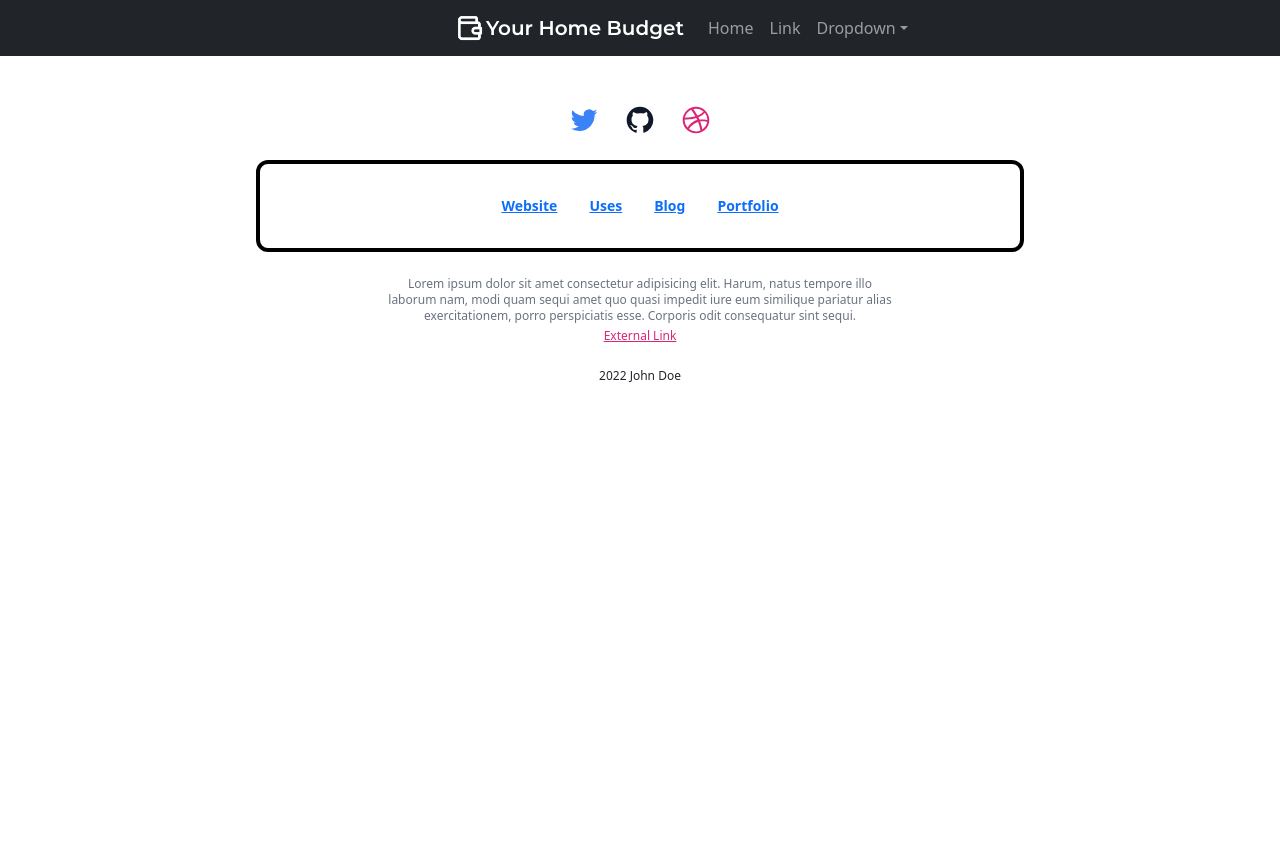
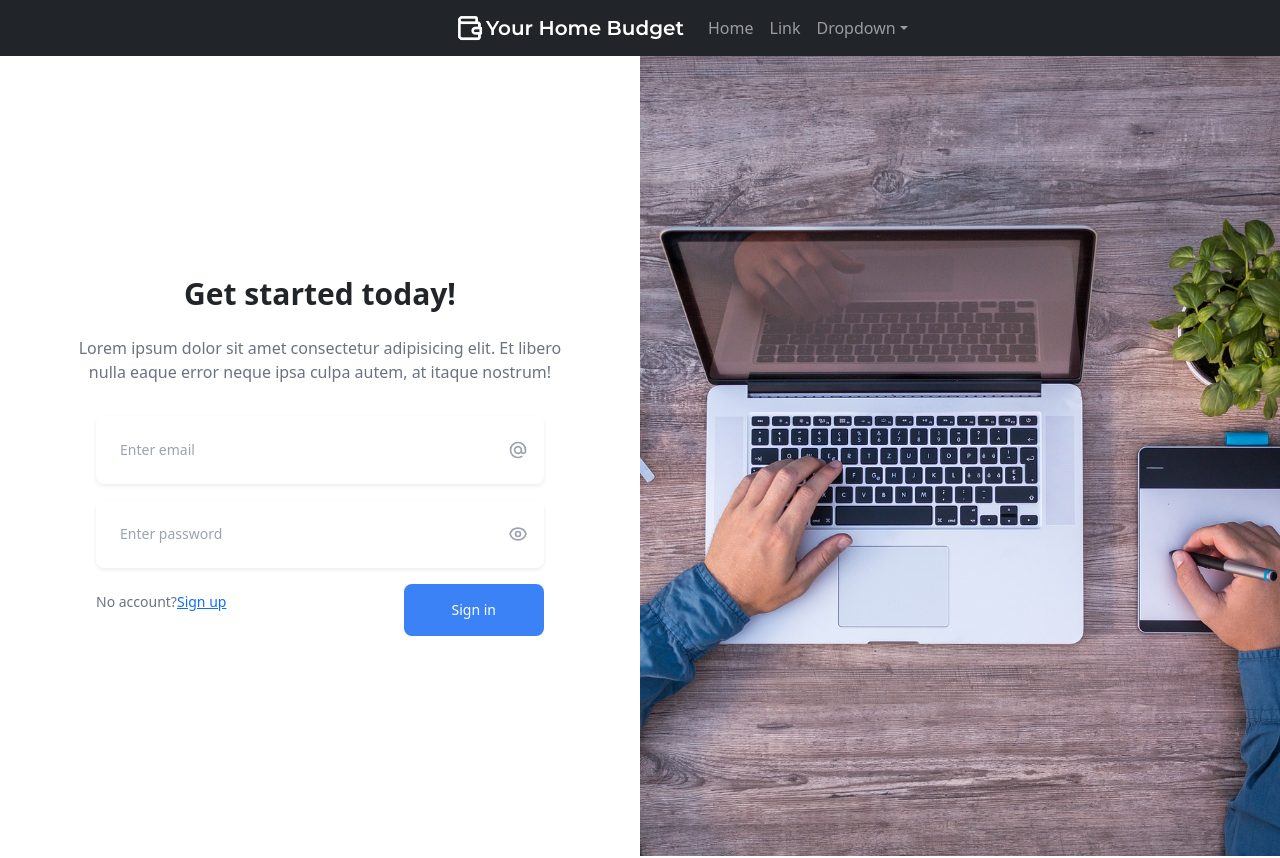
Before and after one commit to cukier91/home_budget, a React (Create React App) app: page /register in a window 1280 px wide. Shown: the top 858 px of the page. Before the commit the page ends 800 px from the top, so only its background shows below. Built offline with nearby package versions, Linux system fonts and the light colour scheme; a web font is replaced by a local one.

Commit message:
Register page

```diff
--- a/package.json
+++ b/package.json
@@ -3,7 +3,10 @@
   "version": "0.1.0",
   "private": true,
   "dependencies": {
+    "@headlessui/react": "^1.6.5",
+    "@heroicons/react": "^1.0.6",
     "@supabase/supabase-js": "^1.35.3",
+    "@tailwindcss/forms": "^0.5.2",
     "@testing-library/jest-dom": "^5.16.4",
     "@testing-library/react": "^13.3.0",
     "@testing-library/user-event": "^13.5.0",
--- a/src/App.tsx
+++ b/src/App.tsx
@@ -3,6 +3,7 @@ import 'bootstrap/dist/css/bootstrap.min.css';
 import 'react-toastify/dist/ReactToastify.css';
 import NaviBar from './components/NaviBar/NaviBar';
 import Foot from './components/Foot/Foot';
+import RegisterPage from './components/RegisterPage/RegisterPage';
 import { BrowserRouter as Routers, Routes, Route } from 'react-router-dom';
 import HomePage from './components/HomePage/HomePage';
 
@@ -13,6 +14,7 @@ function App() {
 				<NaviBar />
 				<Routes>
 					<Route path="/" element={<HomePage />} />
+					<Route path="register" element={<RegisterPage />} />
 				</Routes>
 				<Foot />
 			</Routers>
--- a/src/components/Foot/Foot.jsx
+++ b/src/components/Foot/Foot.jsx
@@ -2,7 +2,7 @@ import React from 'react';
 
 export default function Foot() {
 	return (
-		<footer class="text-center">
+		<footer class="text-center mt-12">
 			<div class="max-w-screen-xl px-4 py-12 mx-auto sm:px-6 lg:px-8">
 				<div class="max-w-3xl mx-auto space-y-6">
 					<div class="flex justify-center space-x-6">
--- a/src/components/HomePage/HomePage.jsx
+++ b/src/components/HomePage/HomePage.jsx
@@ -32,7 +32,7 @@ export default function HomePage() {
 
                 <a
                   className="inline-block px-12 py-3 mt-8 text-sm font-medium text-white bg-indigo-600 border border-indigo-600 rounded active:text-indigo-500 hover:bg-transparent hover:text-indigo-600 focus:outline-none focus:ring"
-                  href="/contact"
+                  href="/register"
                 >
                   Zacznij korzystać !
                 </a>
--- /dev/null
+++ b/src/components/RegisterPage/RegisterPage.jsx
@@ -0,0 +1,107 @@
+import React from 'react'
+import started from '../../img/getStarted.jpg'
+
+export default function RegisterPage() {
+  return (
+
+<section className="relative flex flex-wrap lg:h-screen lg:items-center">
+  <div className="w-full px-4 py-12 lg:w-1/2 sm:px-6 lg:px-8 sm:py-16 lg:py-24">
+    <div className="max-w-lg mx-auto text-center">
+      <h1 className="text-2xl font-bold sm:text-3xl">Get started today!</h1>
+
+      <p className="mt-4 text-gray-500">
+        Lorem ipsum dolor sit amet consectetur adipisicing elit. Et libero nulla
+        eaque error neque ipsa culpa autem, at itaque nostrum!
+      </p>
+    </div>
+
+    <form action="" className="max-w-md mx-auto mt-8 mb-0 space-y-4">
+      <div>
+        <label for="email" className="sr-only">Email</label>
+
+        <div className="relative">
+          <input
+            type="email"
+            className="w-full p-4 pr-12 text-sm border-gray-200 rounded-lg shadow-sm"
+            placeholder="Enter email"
+          />
+
+          <span className="absolute inset-y-0 inline-flex items-center right-4">
+            <svg
+              xmlns="http://www.w3.org/2000/svg"
+              className="w-5 h-5 text-gray-400"
+              fill="none"
+              viewBox="0 0 24 24"
+              stroke="currentColor"
+            >
+              <path
+                stroke-linecap="round"
+                stroke-linejoin="round"
+                stroke-width="2"
+                d="M16 12a4 4 0 10-8 0 4 4 0 008 0zm0 0v1.5a2.5 2.5 0 005 0V12a9 9 0 10-9 9m4.5-1.206a8.959 8.959 0 01-4.5 1.207"
+              />
+            </svg>
+          </span>
+        </div>
+      </div>
+
+      <div>
+        <label for="password" className="sr-only">Password</label>
+        <div className="relative">
+          <input
+            type="password"
+            className="w-full p-4 pr-12 text-sm border-gray-200 rounded-lg shadow-sm"
+            placeholder="Enter password"
+          />
+
+          <span className="absolute inset-y-0 inline-flex items-center right-4">
+            <svg
+              xmlns="http://www.w3.org/2000/svg"
+              className="w-5 h-5 text-gray-400"
+              fill="none"
+              viewBox="0 0 24 24"
+              stroke="currentColor"
+            >
+              <path
+                stroke-linecap="round"
+                stroke-linejoin="round"
+                stroke-width="2"
+                d="M15 12a3 3 0 11-6 0 3 3 0 016 0z"
+              />
+              <path
+                stroke-linecap="round"
+                stroke-linejoin="round"
+                stroke-width="2"
+                d="M2.458 12C3.732 7.943 7.523 5 12 5c4.478 0 8.268 2.943 9.542 7-1.274 4.057-5.064 7-9.542 7-4.477 0-8.268-2.943-9.542-7z"
+              />
+            </svg>
+          </span>
+        </div>
+      </div>
+
+      <div className="flex items-center justify-between">
+        <p className="text-sm text-gray-500">
+          No account?
+          <a className="underline" href="">Sign up</a>
+        </p>
+
+        <button
+          type="submit"
+          className="inline-block px-5 py-3 ml-3 text-sm font-medium text-white bg-blue-500 rounded-lg"
+        >
+          Sign in
+        </button>
+      </div>
+    </form>
+  </div>
+
+  <div className="relative w-full h-64 sm:h-96 lg:w-1/2 lg:h-full">
+    <img
+      className="absolute inset-0 object-cover w-full h-full"
+      src={started}
+      alt=""
+    />
+  </div>
+</section>
+  )
+}
--- a/tailwind.config.js
+++ b/tailwind.config.js
@@ -5,6 +5,6 @@ module.exports = {
 	theme: {
 		extend: {},
 	},
-	plugins: [
+	plugins: [require('@tailwindcss/forms')
 	],
 };
```
Also changed, not shown: src/components/RegisterPage/RegisterPage.tsx (deleted, +0 -7 lines), src/components/RegisterPage/useRegisterPage.ts (deleted, +0 -67 lines), src/config/supabaseClient.ts (deleted, +0 -10 lines), src/utils/getImageUrl.ts (deleted, +0 -8 lines), src/utils/uploadImage.ts (deleted, +0 -15 lines), src/img/getStarted.jpg (added), 1 other file (tests, documents, lock files or other folders).
